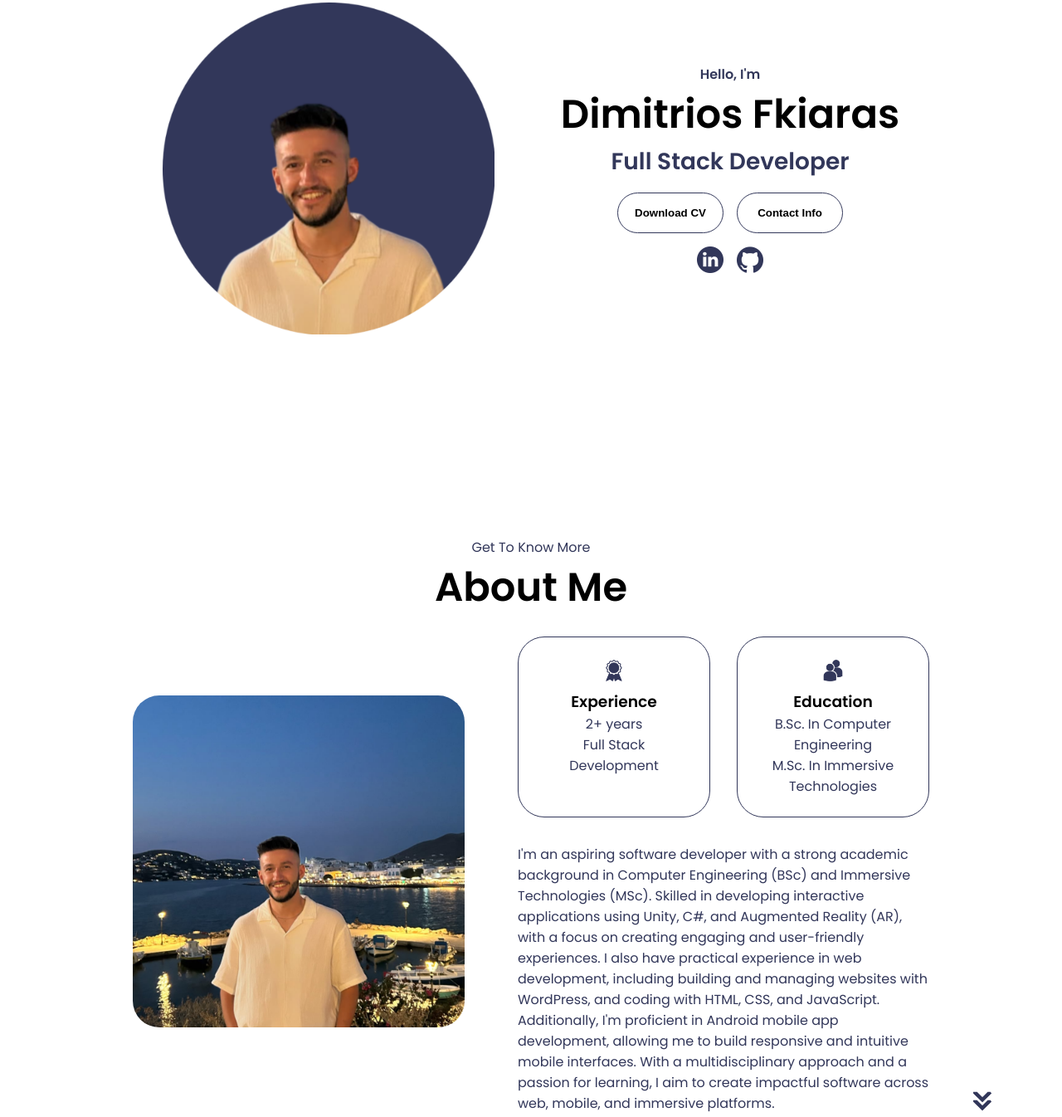
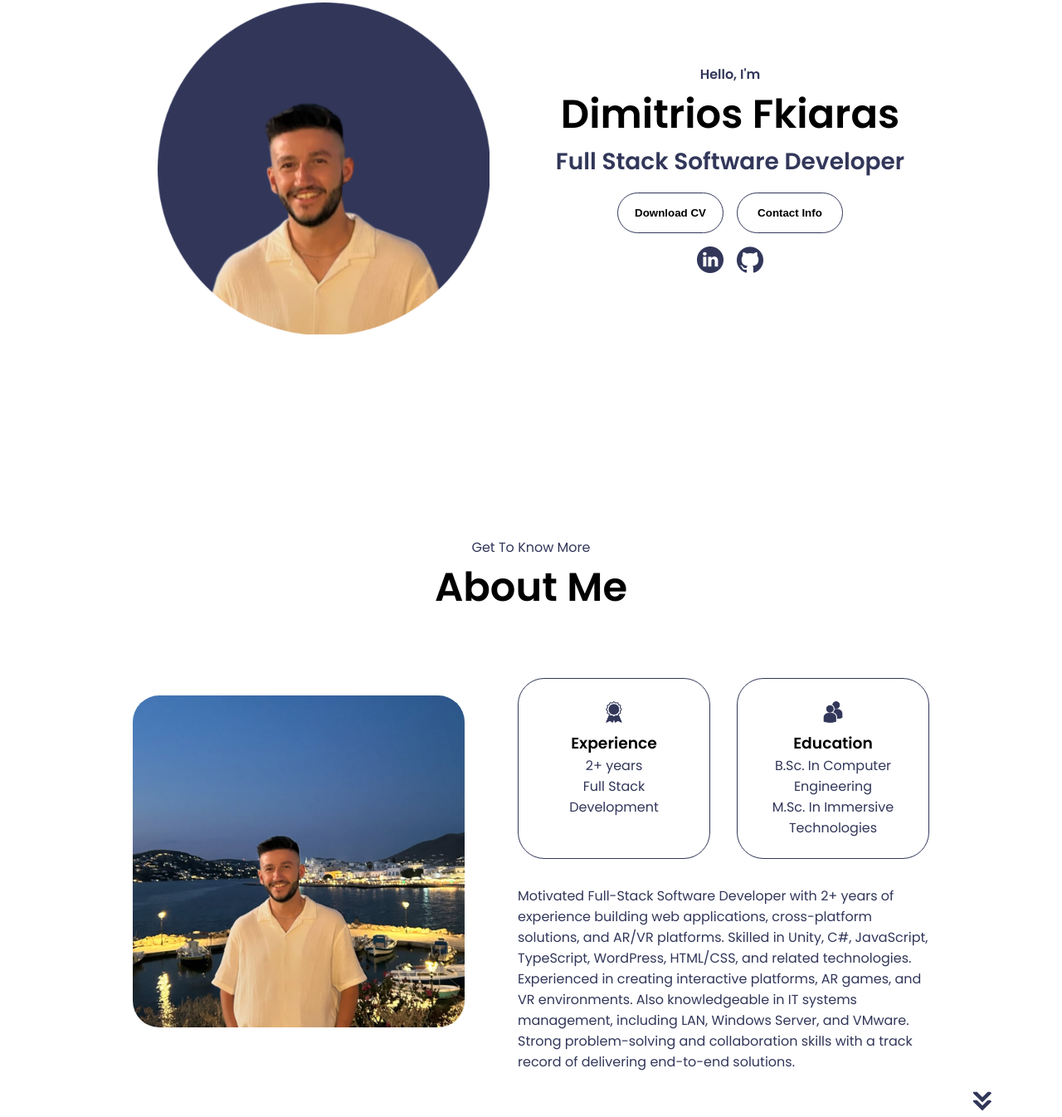
Before and after one commit to DimitrisFk/Dimitrios-Fkiaras-Website, a plain HTML site: page index.html in a window 1280 px wide. Shown: the part 281-1627 px from the top of the page at 83% size. Drawn offline with Linux system fonts and the light colour scheme.

Commit message:
Update index.html

```diff
--- a/index.html
+++ b/index.html
@@ -44,7 +44,7 @@
       <div class="section__text">
         <p class="section__text__p1">Hello, I'm</p>
         <h1 class="title">Dimitrios Fkiaras</h1>
-        <p class="section__text__p2">Full Stack Developer</p>
+        <p class="section__text__p2">Full Stack Software Developer</p>
         <div class="btn-container">
           <button
             class="btn btn-color-2"
@@ -106,10 +106,10 @@
           </div>
           <div class="text-container">
             <p>
-              I'm an aspiring software developer with a strong academic background in Computer Engineering (BSc) and Immersive Technologies (MSc).
-              Skilled in developing interactive applications using Unity, C#, and Augmented Reality (AR), with a focus on creating engaging and user-friendly experiences.
-              I also have practical experience in web development, including building and managing websites with WordPress, and coding with HTML, CSS, and JavaScript. Additionally, I'm proficient in Android mobile app development, allowing me to build responsive and intuitive mobile interfaces.
-              With a multidisciplinary approach and a passion for learning, I aim to create impactful software across web, mobile, and immersive platforms.
+              Motivated Full-Stack Software Developer with 2+ years of experience building web applications, cross-platform solutions, and AR/VR platforms.
+			  Skilled in Unity, C#, JavaScript, TypeScript, WordPress, HTML/CSS, and related technologies. Experienced in creating interactive platforms, AR games, and VR environments.
+			  Also knowledgeable in IT systems management, including LAN, Windows Server, and VMware.
+			  Strong problem-solving and collaboration skills with a track record of delivering end-to-end solutions.
             </p>
           </div>
         </div>
```
